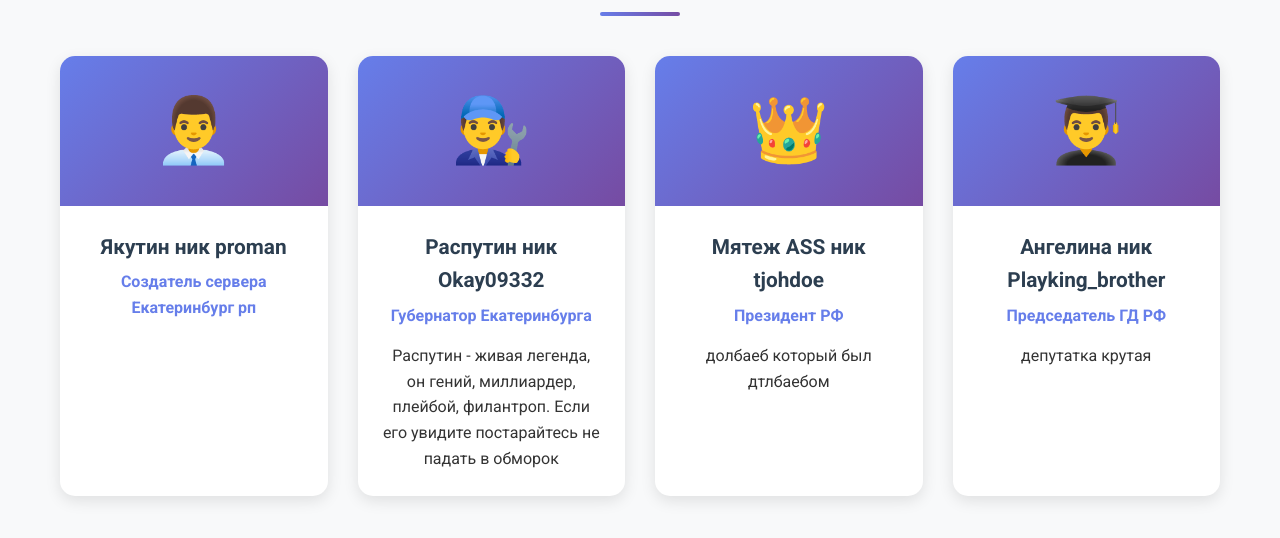
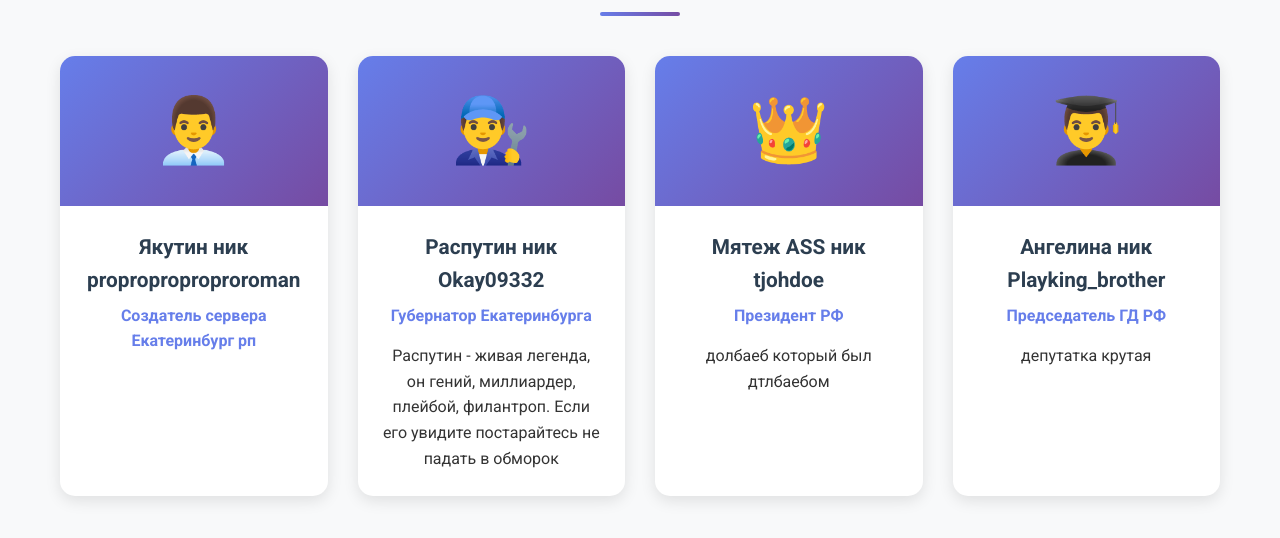
Before and after one commit to denis333rus/ECBRP, a Flask app: page /history in a window 1280 px wide. Shown: the part 3253-3791 px from the top of the page. Run offline with Flask 3, Linux system fonts and the light colour scheme.

Commit message:
Update history.html

```diff
--- a/templates/history.html
+++ b/templates/history.html
@@ -136,7 +136,7 @@
                             <div class="image-placeholder">👨‍💼</div>
                         </div>
                         <div class="figure-content">
-                            <h3>Якутин ник proman</h3>
+                            <h3>Якутин ник proproproproproroman</h3>
                             <p class="figure-role">Создатель сервера Екатеринбург рп</p>
                         </div>
                     </div>
```
